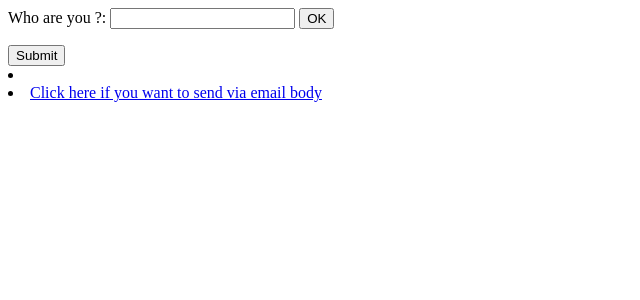
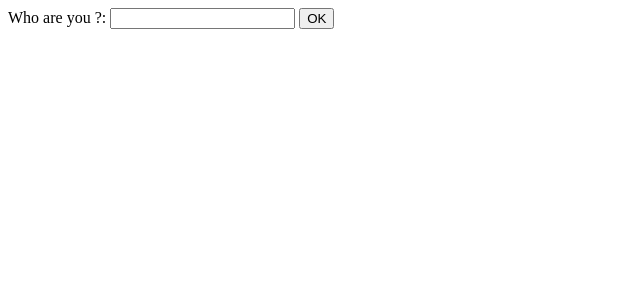
Before and after one commit to ikejeon/test-agent, a Django app: page /mailagenttest/ in a window 1280 px wide. Shown: the top 300 px of the page, without its empty margins (0-640 px from the left). Run offline with Django 3.2, Linux system fonts and the light colour scheme.

Commit message:
modifed index.html

```diff
--- a/mailagenttest/templates/index.html
+++ b/mailagenttest/templates/index.html
@@ -3,7 +3,3 @@
     <input id="your_name" type="text" name="your_name" value="{{ current_name }}">
     <input type="submit" value="OK">
 </form>
-<button type="button" onclick="alert('Hello world!')">Submit</button>
-	<li><a href="/mailagenttest/keygen"</a></li>
-	<li><a href="/mailagenttest/keygen"</a>Click here if you want to send via email body</li>
-</ul>
--- /dev/null
+++ b/pyvenv.cfg
@@ -0,0 +1,3 @@
+home = /usr/bin
+include-system-site-packages = false
+version = 3.6.7
```
Also changed, not shown: 7 other files.
